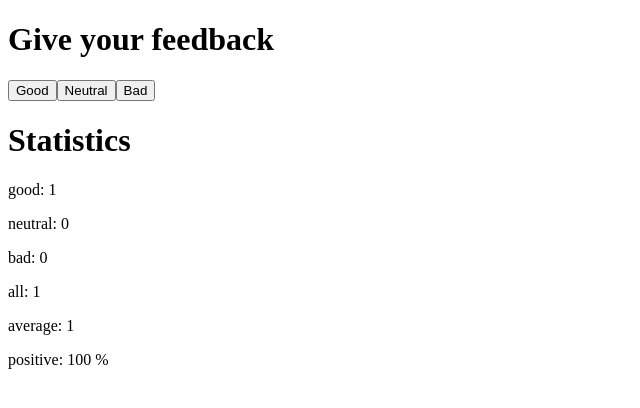
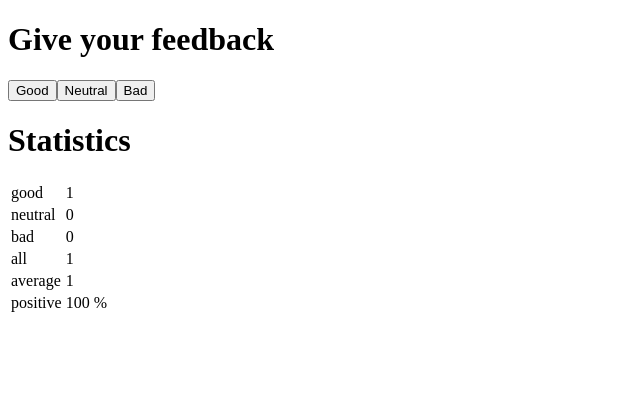
Before and after one commit to Berenix90V/fullstack_webdev_course, a React (Create React App) app in the folder part_1/unicafe/: page / in a window 1280 px wide. Both pictures are taken after a click on the button "Good". Shown: the top 408 px of the page, without its empty margins (0-640 px from the left). Built offline with nearby package versions, Linux system fonts and the light colour scheme.

Commit message:
exercise 1.11

```diff
--- a/part_1/unicafe/src/App.js
+++ b/part_1/unicafe/src/App.js
@@ -2,7 +2,7 @@ import {useState} from "react";
 
 const Title = ({text}) => <h1>{text}</h1>
 const Button = ({handleClick, text}) => <button onClick={handleClick}>{text}</button>
-const StatisticLine = ({text, value}) => <p>{text}: {value}</p>
+const StatisticLine = ({text, value}) => <tr><td>{text}</td><td>{value}</td></tr>
 
 const Statistics = ({good, neutral, bad})=>{
     const total = good+neutral+bad
@@ -17,12 +17,16 @@ const Statistics = ({good, neutral, bad})=>{
     else
         return(
             <>
+                <table>
+                    <tbody>
                         <StatisticLine text='good' value={good} />
                         <StatisticLine text='neutral' value={neutral} />
                         <StatisticLine text='bad' value={bad} />
                         <StatisticLine text='all' value={total} />
                         <StatisticLine text='average' value={average} />
                         <StatisticLine text='positive' value={positive.toString()+' %'} />
+                    </tbody>
+                </table>
             </>
         )
 
```
Lines whose indentation alone changed are shown as unchanged.
